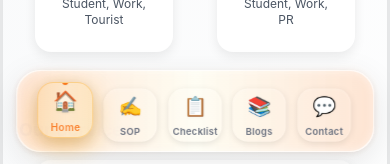
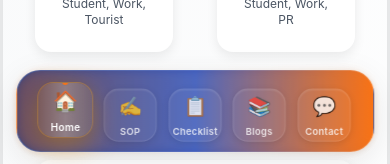
Before and after one commit to thevisafox-ux/the-visa-fox, a React (Create React App) app: page / in a window 390 px wide. Shown: the part 680-844 px from the top of the page. Built offline with nearby package versions, Linux system fonts and the light colour scheme.

Commit message:
Apply original team colors to mobile bottom navigation - navy, indian-blue, and saffron gradient with white text

```diff
--- a/src/App.tsx
+++ b/src/App.tsx
@@ -279,12 +279,12 @@ const MobileLayout: React.FC<{ setIsLoading: (loading: boolean) => void }> = ({
       </main>
 
       {/* Mobile Bottom Navigation - 3D Design */}
-      <div className="fixed bottom-3 left-1/2 transform -translate-x-1/2 w-11/12 max-w-sm bg-white/95 backdrop-blur-md border border-gray-200/50 shadow-2xl mobile-nav-3d z-50 mobile-nav-refined rounded-3xl transition-all duration-300">
+      <div className="fixed bottom-3 left-1/2 transform -translate-x-1/2 w-11/12 max-w-sm bg-gradient-to-r from-navy via-indian-blue to-saffron backdrop-blur-md border border-saffron/30 shadow-2xl mobile-nav-3d z-50 mobile-nav-refined rounded-3xl transition-all duration-300">
         <div className="flex items-center justify-around py-3 px-4 relative">
           {/* 3D Glow Effect */}
-          <div className="absolute inset-0 bg-gradient-to-r from-saffron/10 via-yellow-200/5 to-saffron/10 rounded-3xl blur-sm"></div>
+          <div className="absolute inset-0 bg-gradient-to-r from-saffron/20 via-white/10 to-saffron/20 rounded-3xl blur-sm"></div>
           {/* 3D Border Effect */}
-          <div className="absolute inset-0 bg-gradient-to-r from-saffron/20 via-yellow-200/10 to-saffron/20 rounded-3xl opacity-50"></div>
+          <div className="absolute inset-0 bg-gradient-to-r from-saffron/30 via-white/20 to-saffron/30 rounded-3xl opacity-60"></div>
           <MobileNavLink to="/" icon="🏠" label="Home" setIsLoading={setIsLoading} />
           <MobileNavLink to="/sop-generator" icon="✍️" label="SOP" setIsLoading={setIsLoading} />
           <MobileNavLink to="/checklist" icon="📋" label="Checklist" setIsLoading={setIsLoading} />
@@ -358,8 +358,8 @@ const MobileNavLink: React.FC<{ to: string; icon: string; label: string; setIsLo
       onClick={handleClick}
       className={`flex flex-col items-center justify-center py-1 px-1 md:py-2 md:px-2 rounded-2xl transition-all duration-300 group relative mobile-button-3d w-14 h-14 md:w-16 md:h-16 transform-gpu hover:scale-110 active:scale-95 ${
         isActive
-          ? 'text-saffron bg-gradient-to-r from-saffron/20 to-yellow-200/20 shadow-xl mobile-nav-active border-2 border-saffron/30 rounded-2xl relative overflow-hidden'
-          : 'text-gray-600 hover:text-saffron hover:bg-gradient-to-r hover:from-gray-50/90 hover:to-saffron/10 mobile-nav-inactive rounded-2xl relative overflow-hidden'
+          ? 'text-white bg-gradient-to-r from-saffron/40 to-indian-blue/40 shadow-xl mobile-nav-active border-2 border-saffron/50 rounded-2xl relative overflow-hidden'
+          : 'text-white/80 hover:text-white hover:bg-gradient-to-r hover:from-white/20 hover:to-saffron/20 mobile-nav-inactive rounded-2xl relative overflow-hidden'
       }`}
     >
       {/* 3D Shimmer Effect for Active State */}
@@ -373,8 +373,8 @@ const MobileNavLink: React.FC<{ to: string; icon: string; label: string; setIsLo
       }`}>{icon}</span>
       <span className={`text-[10px] md:text-[11px] font-semibold transition-transform duration-300 tracking-wide leading-tight ${
         isActive
-          ? 'group-hover:translate-y-0.5 text-saffron'
-          : 'group-hover:translate-y-0.5 text-gray-500'
+          ? 'group-hover:translate-y-0.5 text-white'
+          : 'group-hover:translate-y-0.5 text-white/80'
       }`}>{label}</span>
       {isActive && (
         <div className="absolute -top-1 left-1/2 transform -translate-x-1/2 w-1.5 h-1.5 bg-saffron rounded-full animate-pulse shadow-sm"></div>
```
Also changed, not shown: 2 other files (tests, documents, lock files or other folders).
